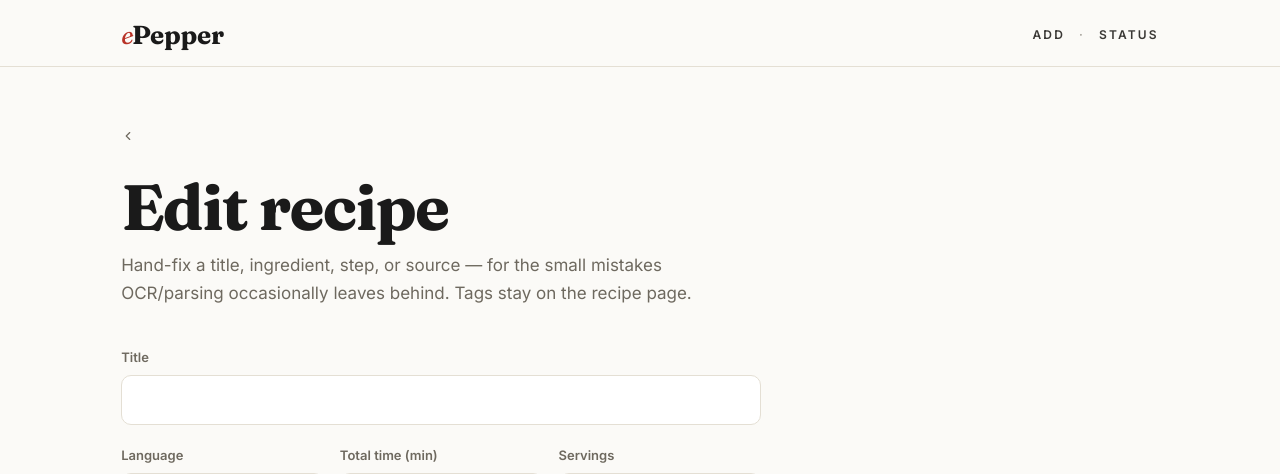
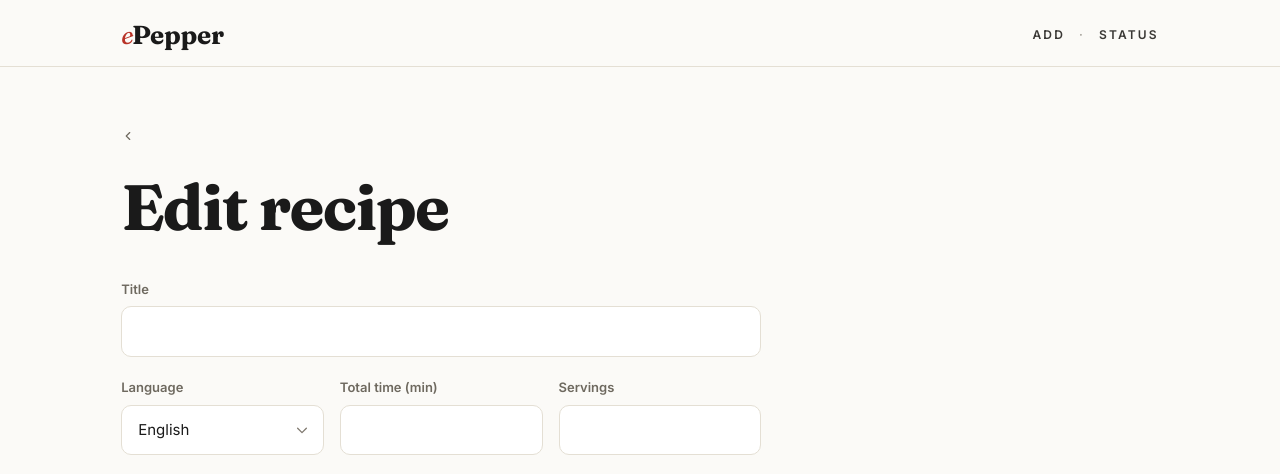
Before and after one commit to sploutchy/ePepper, a FastAPI app: template server/web/templates/edit.html in a window 1280 px wide. Shown: the top 474 px of the page. Run offline with FastAPI, Linux system fonts and the light colour scheme; the template is opened without the code that fills it, so the values that code supplies are empty; parts of the project's set-up code (start-up, migrations or seed data) failed here and were passed over.

Commit message:
fix(web): drop help text from the recipe edit page
Co-Authored-By: Claude Sonnet 5 <noreply@anthropic.com>

```diff
--- a/server/web/templates/edit.html
+++ b/server/web/templates/edit.html
@@ -7,8 +7,6 @@
 
 <div class="page-header">
   <h1>Edit recipe</h1>
-  <p>Hand-fix a title, ingredient, step, or source — for the small mistakes
-     OCR/parsing occasionally leaves behind. Tags stay on the recipe page.</p>
 </div>
 
 <div id="edit-result"></div>
```
